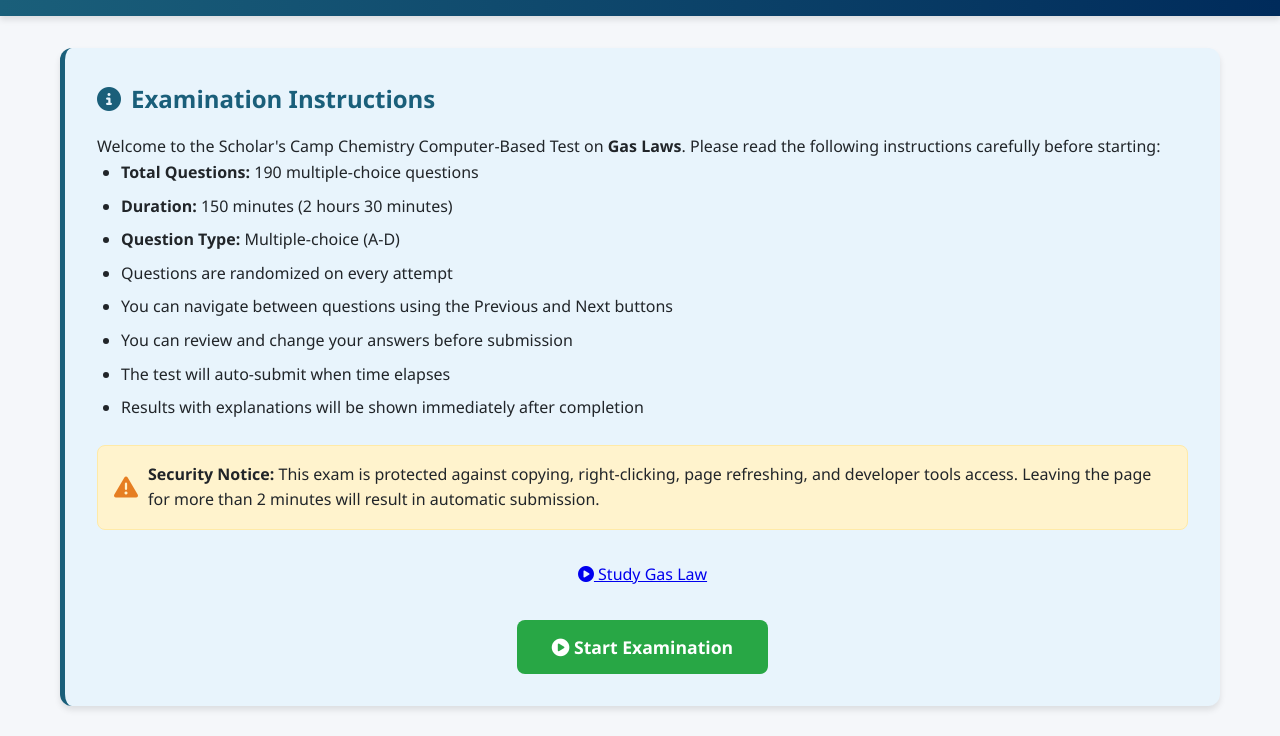
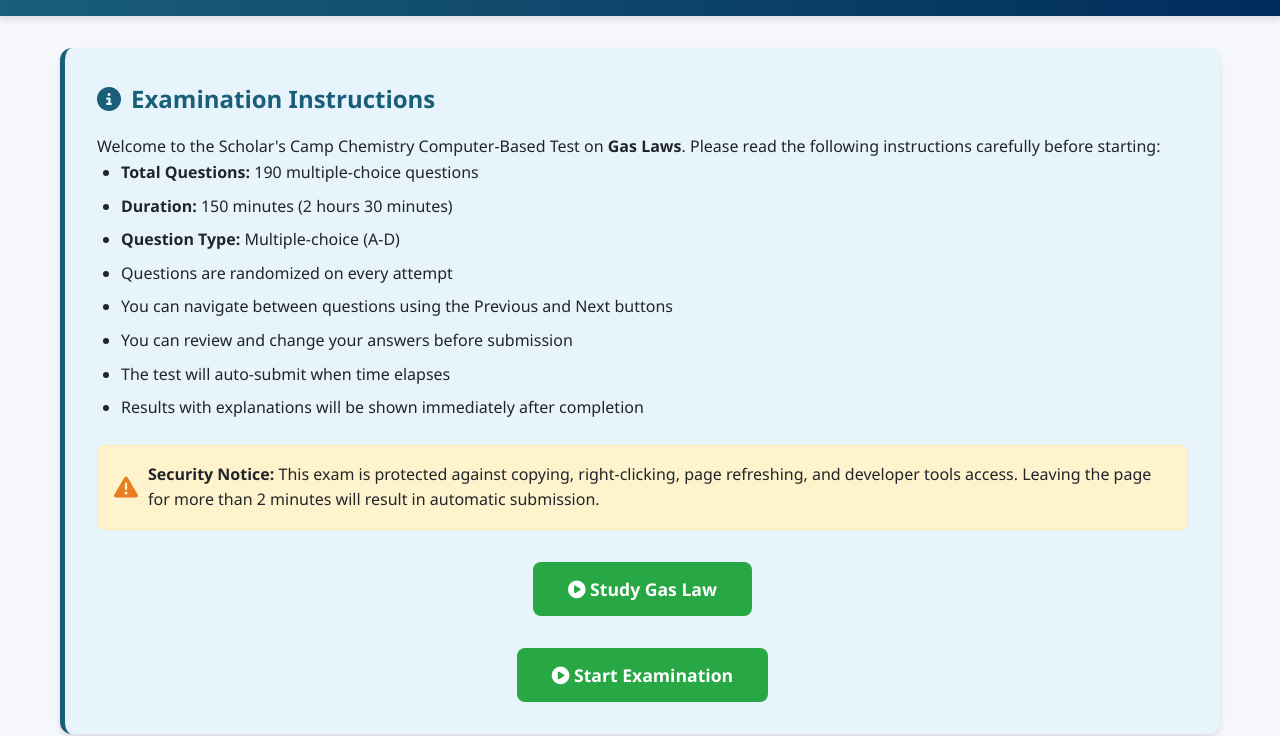
Before and after one commit to awopejumichael7-sketch/gaslaw, a plain HTML site: page index.html in a window 1280 px wide. Shown: the part 94-830 px from the top of the page. Drawn offline with Linux system fonts and the light colour scheme.

Commit message:
Update index.html

```diff
--- a/index.html
+++ b/index.html
@@ -685,7 +685,7 @@
                 </div>
             </div>
             <div class="btn-center">
-               <a href="gas.html> <button class="btn btn-start">
+               <a href="gas.html"> <button class="btn btn-start">
                     <i class="fas fa-play-circle"></i> Study Gas Law
                 </button></a>
             </div>
```
